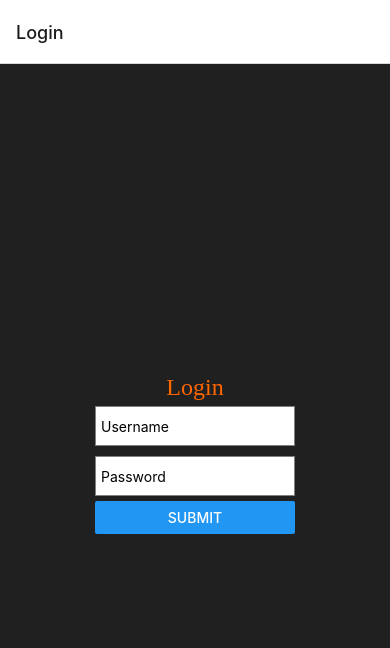
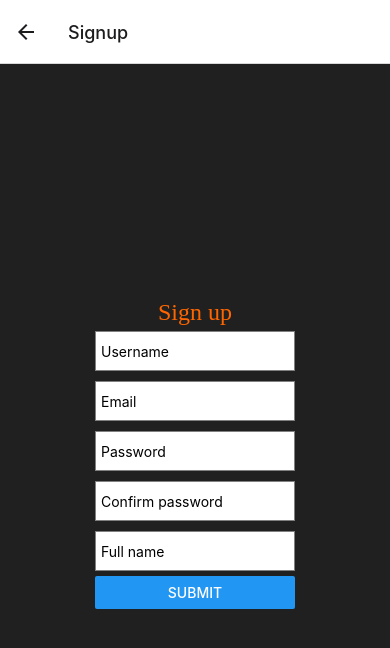
Before and after one commit to GiangNguyen1207/Kritics, a React Native app: screen /Signup in a window 390 px wide. Before the commit this address had no page. Shown: the top 648 px of the page. Built offline with nearby package versions, Linux system fonts and the light colour scheme.

Commit message:
Sign up skeleton, navigation

```diff
--- a/package.json
+++ b/package.json
@@ -19,13 +19,15 @@
     "expo": "~44.0.0",
     "expo-status-bar": "~1.2.0",
     "formik": "^2.2.9",
+    "prop-types": "^15.8.1",
     "react": "17.0.1",
     "react-dom": "17.0.1",
     "react-native": "0.64.3",
     "react-native-safe-area-context": "3.3.2",
     "react-native-screens": "~3.10.1",
     "react-native-vector-icons": "^9.0.0",
-    "react-native-web": "0.17.1"
+    "react-native-web": "0.17.1",
+    "yup": "^0.32.11"
   },
   "devDependencies": {
     "@babel/core": "^7.16.12",
--- a/router/Navigator.js
+++ b/router/Navigator.js
@@ -10,6 +10,7 @@ import Favourite from '../views/Favourite';
 import Profile from '../views/Profile';
 import BottomNavBar from '../components/BottomNavBar';
 import Login from '../views/Login';
+import Signup from '../views/Signup';
 import { MainContext } from '../context/MainContext';
 
 const Tab = createBottomTabNavigator();
@@ -43,7 +44,10 @@ const StackScreen = () => {
           />
         </>
       ) : (
-        <Stack.Screen name="Login" component={Login} />
+        <>
+          <Stack.Screen name="Login" component={Login} />
+          <Stack.Screen name="Signup" component={Signup} />
+        </>
       )}
     </Stack.Navigator>
   );
--- a/views/Login.js
+++ b/views/Login.js
@@ -5,6 +5,7 @@ import {
   View,
   StyleSheet,
   Button,
+  Text,
 } from 'react-native';
 import Typography from '../components/Typography';
 import { theme } from '../themes';
@@ -12,8 +13,17 @@ import { Formik } from 'formik';
 import { useUser, useLogin } from '../hooks/ApiHooks';
 import { MainContext } from '../context/MainContext';
 import AsyncStorage from '@react-native-async-storage/async-storage';
+import * as yup from 'yup';
+import PropTypes from 'prop-types';
+import { Link } from '@react-navigation/native';
+import typography from "../components/Typography";
 
-const Login = () => {
+const LoginSchema = yup.object({
+  username: yup.string().required('Username required'),
+  password: yup.string().required('Password required'),
+});
+
+const Login = ({ navigation }) => {
   const { getUserByToken } = useUser();
   const { setIsLoggedIn, setUser } = useContext(MainContext);
   const { postLogin } = useLogin();
@@ -53,12 +63,20 @@ const Login = () => {
       <View style={styles.loginContainer}>
         <Typography variant="h2" text="Login" color={theme.colors.primary} />
         <Formik
+          validationSchema={LoginSchema}
           initialValues={{ username: '', password: '' }}
           onSubmit={(values) => {
             onSubmit(values);
           }}
         >
-          {({ handleChange, handleBlur, handleSubmit, values }) => (
+          {({
+            handleChange,
+            handleBlur,
+            handleSubmit,
+            values,
+            errors,
+            touched,
+          }) => (
             <View>
               <TextInput
                 name="username"
@@ -68,6 +86,11 @@ const Login = () => {
                 value={values.username}
                 style={styles.textInput}
               />
+              {errors.username && touched.username && (
+                <Text style={{ fontSize: 10, color: 'red' }}>
+                  {errors.username}
+                </Text>
+              )}
               <TextInput
                 type="password"
                 name="password"
@@ -78,13 +101,26 @@ const Login = () => {
                 value={values.password}
                 style={styles.textInput}
               />
+              {errors.password && touched.password && (
+                <Text style={{ fontSize: 10, color: 'red' }}>
+                  {errors.password}
+                </Text>
+              )}
               <Button onPress={handleSubmit} title="Submit" />
             </View>
           )}
         </Formik>
+        <Text style={{color: '#ffffff', fontSize: 15, marginTop: 10}}>
+          Don't have an account yet?
+          <Link to={{ screen: 'Signup', params: {} }} style={{ fontSize: 15, color: theme.colors.primary }}> Signup</Link> now
+        </Text>
       </View>
     </SafeAreaView>
   );
+};
+
+Login.propTypes = {
+  navigation: PropTypes.object,
 };
 
 const styles = StyleSheet.create({
--- a/views/Signup.js
+++ b/views/Signup.js
@@ -1,8 +1,163 @@
-import React from 'react';
-import View from 'react-native';
+import React, { useContext, useEffect } from 'react';
+import {
+  TextInput,
+  SafeAreaView,
+  View,
+  StyleSheet,
+  Button,
+  Text,
+} from 'react-native';
+import Typography from '../components/Typography';
+import { theme } from '../themes';
+import { Formik } from 'formik';
+import { useUser, useLogin } from '../hooks/ApiHooks';
+import { MainContext } from '../context/MainContext';
+import AsyncStorage from '@react-native-async-storage/async-storage';
+import * as yup from 'yup';
+
+const SignupSchema = yup.object({
+  username: yup.string().required('Username required'),
+  password: yup.string().required('Password required'),
+  confirmPassword: yup.string().required('Password required'),
+  email: yup.string().required('Email required'),
+  full_name: yup.string().required('Full name required'),
+});
 
 const Signup = () => {
-  return <View />;
+  const onSubmit = async (data) => {
+    try {
+      console.log(data);
+    } catch (error) {
+      console.error(error);
+    }
+  };
+
+  return (
+    <SafeAreaView style={styles.container}>
+      <View style={styles.signupContainer}>
+        <Typography variant="h2" text="Sign up" color={theme.colors.primary} />
+        <Formik
+          validationSchema={SignupSchema}
+          initialValues={{
+            username: '',
+            password: '',
+            confirmPassword: '',
+            email: '',
+            full_name: '',
+          }}
+          onSubmit={(values) => {
+            onSubmit(values);
+          }}
+        >
+          {({
+            handleChange,
+            handleBlur,
+            handleSubmit,
+            values,
+            errors,
+            touched,
+          }) => (
+            <View>
+              <TextInput
+                name="username"
+                placeholder="Username"
+                onChangeText={handleChange('username')}
+                onBlur={handleBlur('username')}
+                value={values.username}
+                style={styles.textInput}
+              />
+              {errors.username && touched.username && (
+                <Text style={{ fontSize: 10, color: 'red' }}>
+                  {errors.username}
+                </Text>
+              )}
+              <TextInput
+                type="email"
+                name="email"
+                placeholder="Email"
+                onChangeText={handleChange('email')}
+                onBlur={handleBlur('email')}
+                value={values.email}
+                style={styles.textInput}
+              />
+              {errors.email && touched.email && (
+                <Text style={{ fontSize: 10, color: 'red' }}>
+                  {errors.email}
+                </Text>
+              )}
+              <TextInput
+                type="password"
+                name="password"
+                placeholder="Password"
+                secureTextEntry
+                onChangeText={handleChange('password')}
+                onBlur={handleBlur('password')}
+                value={values.password}
+                style={styles.textInput}
+              />
+              {errors.password && touched.password && (
+                <Text style={{ fontSize: 10, color: 'red' }}>
+                  {errors.password}
+                </Text>
+              )}
+              <TextInput
+                type="confirmPassword"
+                name="confirmPassword"
+                placeholder="Confirm password"
+                secureTextEntry
+                onChangeText={handleChange('confirmPassword')}
+                onBlur={handleBlur('confirmPassword')}
+                value={values.confirmPassword}
+                style={styles.textInput}
+              />
+              {errors.confirmPassword && touched.confirmPassword && (
+                <Text style={{ fontSize: 10, color: 'red' }}>
+                  {errors.confirmPassword}
+                </Text>
+              )}
+              <TextInput
+                type="full_name"
+                name="full_name"
+                placeholder="Full name"
+                onChangeText={handleChange('full_name')}
+                onBlur={handleBlur('full_name')}
+                value={values.full_name}
+                style={styles.textInput}
+              />
+              {errors.full_name && touched.full_name && (
+                <Text style={{ fontSize: 10, color: 'red' }}>
+                  {errors.full_name}
+                </Text>
+              )}
+              <Button onPress={handleSubmit} title="Submit" />
+            </View>
+          )}
+        </Formik>
+      </View>
+    </SafeAreaView>
+  );
 };
 
+const styles = StyleSheet.create({
+  container: {
+    flex: 1,
+    justifyContent: 'center',
+    alignItems: 'center',
+    backgroundColor: theme.colors.appBackground,
+  },
+  signupContainer: {
+    alignItems: 'center',
+    padding: 10,
+  },
+  textInput: {
+    height: 40,
+    width: 200,
+    backgroundColor: 'white',
+    borderColor: 'gray',
+    borderWidth: 1,
+    marginVertical: 5,
+    padding: 5,
+  },
+});
+
 export default Signup;
```
Also changed, not shown: 1 other file (tests, documents, lock files or other folders).
